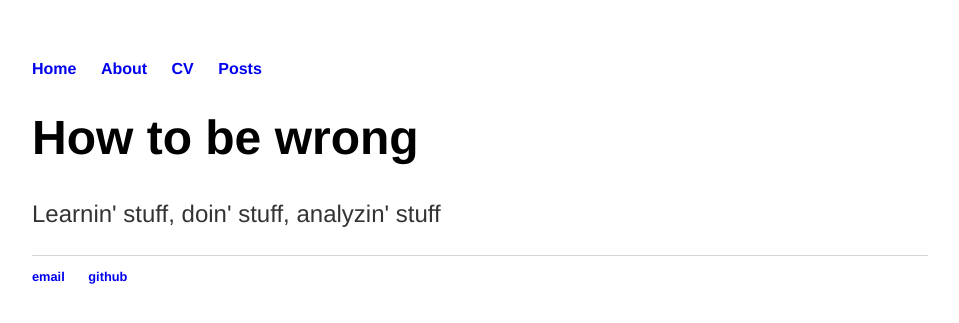
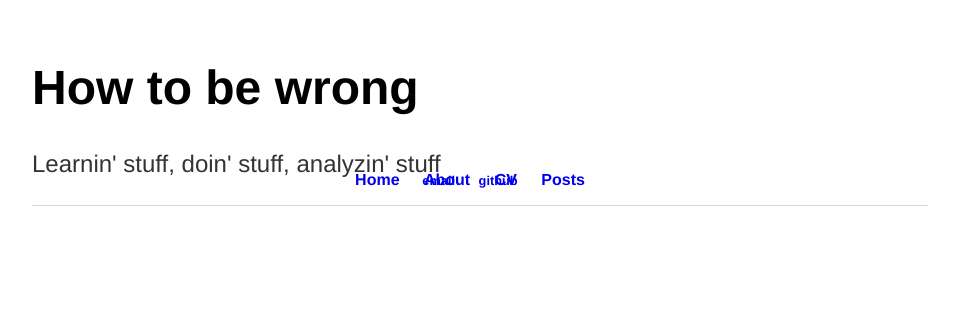
Before and after one commit to hayHarv/hayHarv.github.io, a Jekyll site: the page built from index.html, in a window 1280 px wide. Shown: the top 323 px of the page, without its empty margins (160-1119 px from the left). Built offline with Jekyll 4.4.1, drawn with Linux system fonts in a browser that asks for light colours.

Commit message:
update css for centered content

```diff
--- a/css/main.css
+++ b/css/main.css
@@ -13,6 +13,19 @@
 nav ul li, footer ul li {
 		display: inline;
 		margin-right: 20px;
+}
+
+div.content {
+		position: relative
+}
+
+div.content p, ul {
+		margin: 0;
+		position: absolute;
+		top: 20%;
+		left: 50%;
+		margin-right: -50%;
+		transform: translate(-50%, -50%)
 }
 
 a {
```
